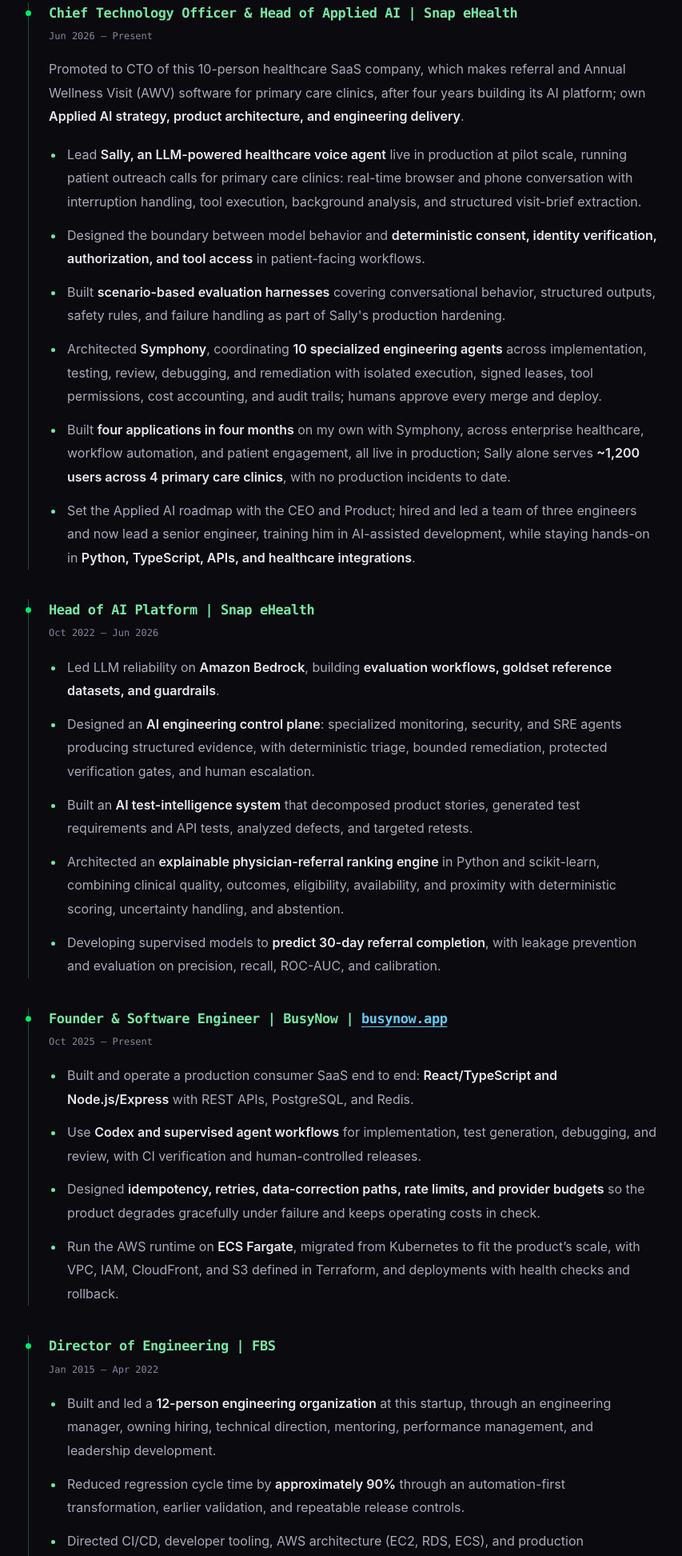
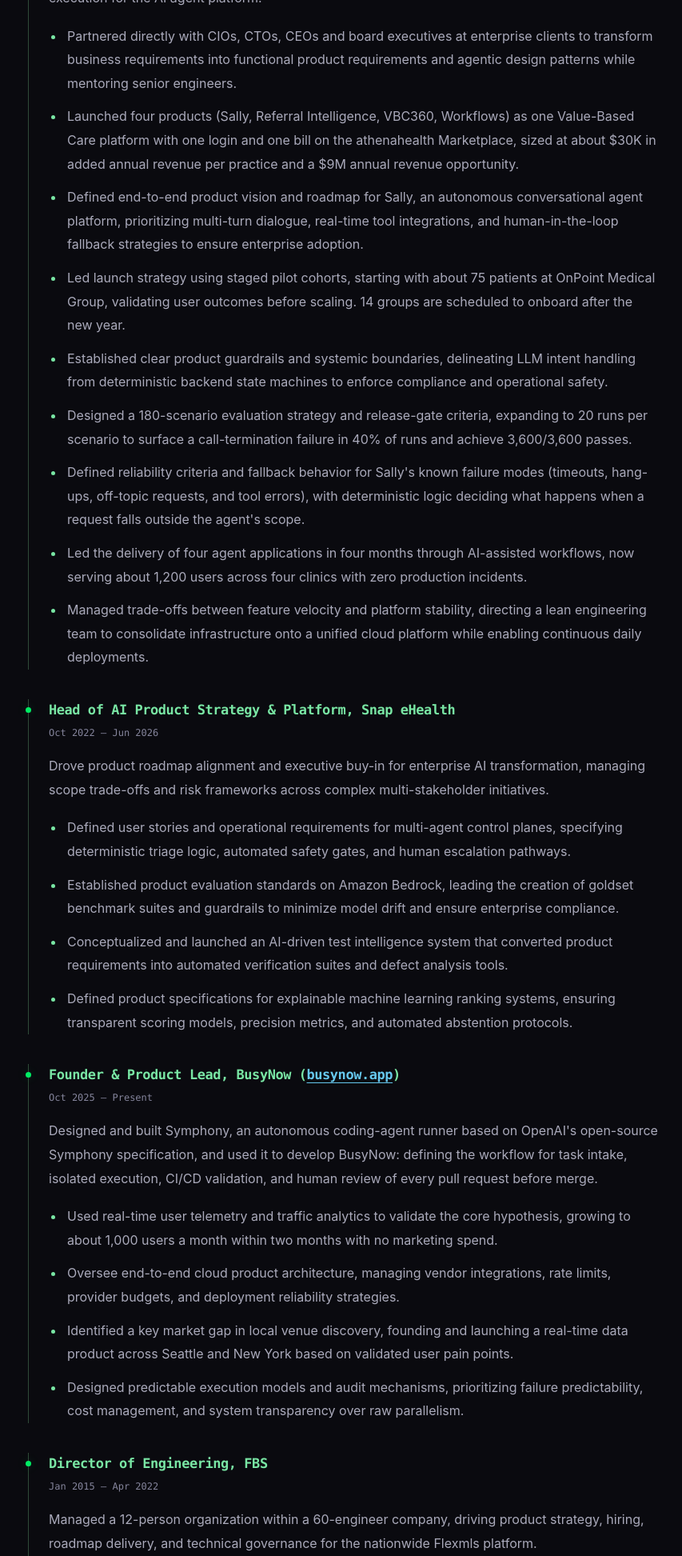
Before and after one commit to warehousegang/thomashowarddev, a plain HTML site: page resume/index.html in a window 1280 px wide. Shown: the part 855-2800 px from the top of the page at 80% size, without its empty margins (281-1134 px from the left). Drawn offline with Linux system fonts and the light colour scheme.

Commit message:
Update résumé page and PDF to the AI Product Leader, Agent Platform version
Previous version is tagged resume-before-radical-ai-2026-11-08.

Co-Authored-By: Claude Opus 5.5 <noreply@anthropic.com>
Claude-Session: https://claude.ai/code/session_01BMyJ4MMss7Y4wcV87pN9jr

```diff
--- a/resume/index.html
+++ b/resume/index.html
@@ -3,7 +3,7 @@
 <head>
   <meta charset="utf-8">
   <meta name="viewport" content="width=device-width, initial-scale=1">
-  <meta name="description" content="Read Thomas Howard’s résumé: applied AI leadership, healthcare voice AI, agentic systems, AI evaluation and safety, and BusyNow founder experience. Download the PDF.">
+  <meta name="description" content="Read Thomas Howard’s résumé: AI product leadership, agent platforms, healthcare voice AI, evaluation-driven release criteria, and BusyNow founder experience. Download the PDF.">
   <meta name="theme-color" content="#0a0a0f">
   <title>My Resume | Thomas Howard</title>
   <link rel="icon" href="../favicon.svg" type="image/svg+xml">
@@ -25,67 +25,75 @@
   <main id="main" class="resume-main">
     <div class="resume-toolbar">
       <p class="resume-page-label"><span aria-hidden="true">//</span>my_resume</p>
-      <a class="button button-primary" href="./Thomas_Howard_Resume.pdf?v=20261104" download="Thomas_Howard_Resume.pdf" type="application/pdf" aria-label="Download resume as PDF">Download</a>
+      <a class="button button-primary" href="./Thomas_Howard_Resume.pdf?v=20261108" download="Thomas_Howard_Resume.pdf" type="application/pdf" aria-label="Download resume as PDF">Download</a>
     </div>
     <article class="resume-document" aria-label="Thomas Howard’s résumé">
 <header class="resume-identity"><h1>Thomas Howard</h1>
-<p class="resume-role"><strong>CTO &amp; HEAD OF APPLIED AI  |  </strong><strong>AGENTIC SYSTEMS  |  HEALTHCARE VOICE AI  |  AI EVALUATION &amp; SAFETY</strong></p>
-<p class="resume-contact">New York, NY  |  929.505.6058  |  <a href="mailto:thomashoward206@gmail.com">thomashoward206@gmail.com</a></p>
-<p class="resume-contact"><a href="http://linkedin.com/in/thomashow">LinkedIn</a>  |  <a href="https://github.com/warehousegang">GitHub</a>  |  <a href="http://thomashoward.dev">thomashoward.dev</a></p>
+<p class="resume-role"><strong>AI Product Leader, Agent Platform</strong></p>
+<p class="resume-contact">New York, NY · 929.505.6058 · <a href="mailto:thomashoward206@gmail.com">thomashoward206@gmail.com</a> · <a href="https://thomashoward.dev">thomashoward.dev</a> · <a href="https://busynow.app">busynow.app</a></p>
 </header>
 <div class="resume-layout">
-<nav class="resume-nav" aria-label="Résumé sections"><p>ON THIS PAGE</p><ul><li><a href="#summary"><span aria-hidden="true">01</span>Summary</a></li><li><a href="#experience"><span aria-hidden="true">02</span>Experience</a></li><li><a href="#earlier-experience"><span aria-hidden="true">03</span>Earlier work</a></li><li><a href="#skills"><span aria-hidden="true">04</span>Skills</a></li></ul></nav>
+<nav class="resume-nav" aria-label="Résumé sections"><p>ON THIS PAGE</p><ul><li><a href="#summary"><span aria-hidden="true">01</span>Summary</a></li><li><a href="#experience"><span aria-hidden="true">02</span>Experience</a></li><li><a href="#earlier-experience"><span aria-hidden="true">03</span>Earlier work</a></li><li><a href="#skills"><span aria-hidden="true">04</span>Skills</a></li><li><a href="#education"><span aria-hidden="true">05</span>Education</a></li></ul></nav>
 <div class="resume-content">
-<section class="resume-section" id="summary" aria-labelledby="summary-title"><h2 id="summary-title"><span class="resume-section-marker" aria-hidden="true">//</span>Professional summary</h2>
-<p>Hands-on Applied AI leader who builds <strong>production LLM agents and the controls that make them safe to ship</strong>. Sole Applied AI engineer at a 10-person healthcare company, also leading its small engineering team: conceived, built, and shipped its AI product line from scratch, from <strong>Sally</strong>, a patient-facing voice agent now live in production, to <strong>Symphony</strong>, the governed system of 10 specialized engineering agents used to build its products. Previously led a <strong>12-person engineering organization</strong> for seven years. Builds with agents: sets the architecture, writes the task contracts, and reviews every change, in Python, TypeScript, and Go. Founded and built a production SaaS product end to end.</p>
+<section class="resume-section" id="summary" aria-labelledby="summary-title"><h2 id="summary-title"><span class="resume-section-marker" aria-hidden="true">//</span>Summary</h2>
+<p>Technical Product Leader &amp; Founder who takes AI products from problem to launch: sets scope and priorities with the business, builds the platform, and proves it with evaluation before it scales. Built and shipped four healthcare AI products across a platform-build operating model. Founded BusyNow and led a 12-person engineering organization. Remains hands-on with Software Development.</p>
 </section>
 <section class="resume-section" id="experience" aria-labelledby="experience-title"><h2 id="experience-title"><span class="resume-section-marker" aria-hidden="true">//</span>Experience</h2>
-<div class="resume-position"><div class="resume-job"><h3>Chief Technology Officer &amp; Head of Applied AI  |  Snap eHealth</h3><p class="resume-date">Jun 2026 – Present</p></div>
-<p>Promoted to CTO of this 10-person healthcare SaaS company, which makes referral and Annual Wellness Visit (AWV) software for primary care clinics, after four years building its AI platform; own <strong>Applied AI strategy, product architecture, and engineering delivery</strong>.</p>
+<div class="resume-position"><div class="resume-job"><h3>Chief Technology Officer &amp; Head of AI Product, Snap eHealth</h3><p class="resume-date">Jun 2026 – Present</p></div>
+<p>Promoted to CTO to own product management, strategic roadmapping, and cross-functional execution for the AI agent platform.</p>
 <ul>
-<li>Lead <strong>Sally, an LLM-powered healthcare voice agent</strong> live in production at pilot scale, running patient outreach calls for primary care clinics: real-time browser and phone conversation with interruption handling, tool execution, background analysis, and structured visit-brief extraction.</li>
-<li>Designed the boundary between model behavior and <strong>deterministic consent, identity verification, authorization, and tool access</strong> in patient-facing workflows.</li>
-<li>Built <strong>scenario-based evaluation harnesses</strong> covering conversational behavior, structured outputs, safety rules, and failure handling as part of Sally&#x27;s production hardening.</li>
-<li>Architected <strong>Symphony</strong>, coordinating <strong>10 specialized engineering agents</strong> across implementation, testing, review, debugging, and remediation with isolated execution, signed leases, tool permissions, cost accounting, and audit trails; humans approve every merge and deploy.</li>
-<li>Built <strong>four applications in four months</strong> on my own with Symphony, across enterprise healthcare, workflow automation, and patient engagement, all live in production; Sally alone serves <strong>~1,200 users across 4 primary care clinics</strong>, with no production incidents to date.</li>
-<li>Set the Applied AI roadmap with the CEO and Product; hired and led a team of three engineers and now lead a senior engineer, training him in AI-assisted development, while staying hands-on in <strong>Python, TypeScript, APIs, and healthcare integrations</strong>.</li>
+<li>Partnered directly with CIOs, CTOs, CEOs and board executives at enterprise clients to transform business requirements into functional product requirements and agentic design patterns while mentoring senior engineers.</li>
+<li>Launched four products (Sally, Referral Intelligence, VBC360, Workflows) as one Value-Based Care platform with one login and one bill on the athenahealth Marketplace, sized at about $30K in added annual revenue per practice and a $9M annual revenue opportunity.</li>
+<li>Defined end-to-end product vision and roadmap for Sally, an autonomous conversational agent platform, prioritizing multi-turn dialogue, real-time tool integrations, and human-in-the-loop fallback strategies to ensure enterprise adoption.</li>
+<li>Led launch strategy using staged pilot cohorts, starting with about 75 patients at OnPoint Medical Group, validating user outcomes before scaling. 14 groups are scheduled to onboard after the new year.</li>
+<li>Established clear product guardrails and systemic boundaries, delineating LLM intent handling from deterministic backend state machines to enforce compliance and operational safety.</li>
+<li>Designed a 180-scenario evaluation strategy and release-gate criteria, expanding to 20 runs per scenario to surface a call-termination failure in 40% of runs and achieve 3,600/3,600 passes.</li>
+<li>Defined reliability criteria and fallback behavior for Sally&#x27;s known failure modes (timeouts, hang-ups, off-topic requests, and tool errors), with deterministic logic deciding what happens when a request falls outside the agent&#x27;s scope.</li>
+<li>Led the delivery of four agent applications in four months through AI-assisted workflows, now serving about 1,200 users across four clinics with zero production incidents.</li>
+<li>Managed trade-offs between feature velocity and platform stability, directing a lean engineering team to consolidate infrastructure onto a unified cloud platform while enabling continuous daily deployments.</li>
 </ul>
 </div>
-<div class="resume-position"><div class="resume-job"><h3>Head of AI Platform  |  Snap eHealth</h3><p class="resume-date">Oct 2022 – Jun 2026</p></div>
+<div class="resume-position"><div class="resume-job"><h3>Head of AI Product Strategy &amp; Platform, Snap eHealth</h3><p class="resume-date">Oct 2022 – Jun 2026</p></div>
+<p>Drove product roadmap alignment and executive buy-in for enterprise AI transformation, managing scope trade-offs and risk frameworks across complex multi-stakeholder initiatives.</p>
 <ul>
-<li>Led LLM reliability on <strong>Amazon Bedrock</strong>, building <strong>evaluation workflows, goldset reference datasets, and guardrails</strong>.</li>
-<li>Designed an <strong>AI engineering control plane</strong>: specialized monitoring, security, and SRE agents producing structured evidence, with deterministic triage, bounded remediation, protected verification gates, and human escalation.</li>
-<li>Built an <strong>AI test-intelligence system</strong> that decomposed product stories, generated test requirements and API tests, analyzed defects, and targeted retests.</li>
-<li>Architected an <strong>explainable physician-referral ranking engine</strong> in Python and scikit-learn, combining clinical quality, outcomes, eligibility, availability, and proximity with deterministic scoring, uncertainty handling, and abstention.</li>
-<li>Developing supervised models to <strong>predict 30-day referral completion</strong>, with leakage prevention and evaluation on precision, recall, ROC-AUC, and calibration.</li>
+<li>Defined user stories and operational requirements for multi-agent control planes, specifying deterministic triage logic, automated safety gates, and human escalation pathways.</li>
+<li>Established product evaluation standards on Amazon Bedrock, leading the creation of goldset benchmark suites and guardrails to minimize model drift and ensure enterprise compliance.</li>
+<li>Conceptualized and launched an AI-driven test intelligence system that converted product requirements into automated verification suites and defect analysis tools.</li>
+<li>Defined product specifications for explainable machine learning ranking systems, ensuring transparent scoring models, precision metrics, and automated abstention protocols.</li>
 </ul>
 </div>
-<div class="resume-position" id="busynow"><div class="resume-job"><h3>Founder &amp; Software Engineer  |  BusyNow  |  <a href="https://busynow.app">busynow.app</a></h3><p class="resume-date">Oct 2025 – Present</p></div>
+<div class="resume-position" id="busynow"><div class="resume-job"><h3>Founder &amp; Product Lead, BusyNow (<a href="https://busynow.app">busynow.app</a>)</h3><p class="resume-date">Oct 2025 – Present</p></div>
+<p>Designed and built Symphony, an autonomous coding-agent runner based on OpenAI&#x27;s open-source Symphony specification, and used it to develop BusyNow: defining the workflow for task intake, isolated execution, CI/CD validation, and human review of every pull request before merge.</p>
 <ul>
-<li>Built and operate a production consumer SaaS end to end: <strong>React/TypeScript and Node.js/Express</strong> with REST APIs, PostgreSQL, and Redis.</li>
-<li>Use <strong>Codex and supervised agent workflows</strong> for implementation, test generation, debugging, and review, with CI verification and human-controlled releases.</li>
-<li>Designed <strong>idempotency, retries, data-correction paths, rate limits, and provider budgets</strong> so the product degrades gracefully under failure and keeps operating costs in check.</li>
-<li>Run the AWS runtime on <strong>ECS Fargate</strong>, migrated from Kubernetes to fit the product’s scale, with VPC, IAM, CloudFront, and S3 defined in Terraform, and deployments with health checks and rollback.</li>
+<li>Used real-time user telemetry and traffic analytics to validate the core hypothesis, growing to about 1,000 users a month within two months with no marketing spend.</li>
+<li>Oversee end-to-end cloud product architecture, managing vendor integrations, rate limits, provider budgets, and deployment reliability strategies.</li>
+<li>Identified a key market gap in local venue discovery, founding and launching a real-time data product across Seattle and New York based on validated user pain points.</li>
+<li>Designed predictable execution models and audit mechanisms, prioritizing failure predictability, cost management, and system transparency over raw parallelism.</li>
 </ul>
 </div>
-<div class="resume-position"><div class="resume-job"><h3>Director of Engineering  |  FBS</h3><p class="resume-date">Jan 2015 – Apr 2022</p></div>
+<div class="resume-position"><div class="resume-job"><h3>Director of Engineering, FBS</h3><p class="resume-date">Jan 2015 – Apr 2022</p></div>
+<p>Managed a 12-person organization within a 60-engineer company, driving product strategy, hiring, roadmap delivery, and technical governance for the nationwide Flexmls platform.</p>
 <ul>
-<li>Built and led a <strong>12-person engineering organization</strong> at this startup, through an engineering manager, owning hiring, technical direction, mentoring, performance management, and leadership development.</li>
-<li>Reduced regression cycle time by <strong>approximately 90%</strong> through an automation-first transformation, earlier validation, and repeatable release controls.</li>
-<li>Directed CI/CD, developer tooling, AWS architecture (EC2, RDS, ECS), and production observability across multiple product lines with product and engineering leadership.</li>
+<li>Led a multi-year platform migration strategy from legacy PHP to modern Ruby on Rails and JavaScript architectures while maintaining continuous service availability for the customer base.</li>
+<li>Reduced regression release cycle times by 90% by championing an automation-first culture, standardized quality controls, and early validation processes.</li>
+<li>Managed developer tooling, CI/CD pipelines, and cloud observability platforms as internal products to accelerate developer productivity across the wider engineering organization.</li>
 </ul>
 </div>
 </section>
 <section class="resume-section" id="earlier-experience" aria-labelledby="earlier-experience-title"><h2 id="earlier-experience-title"><span class="resume-section-marker" aria-hidden="true">//</span>Earlier experience</h2>
-<div class="resume-earlier-role"><p>Software Engineer  |  <strong>Google (Contract)</strong></p><p class="resume-date">Jun 2012 – Dec 2014</p></div>
-<div class="resume-earlier-role"><p>Software Engineer  |  <strong>Community Health Plan of Washington</strong></p><p class="resume-date">Aug 2011 – Jun 2012</p></div>
-<div class="resume-earlier-role"><p>Software Engineer  |  <strong>Xperience Communications</strong></p><p class="resume-date">Aug 2010 – Aug 2011</p></div>
+<div class="resume-earlier-role"><p><strong>Software Engineer</strong>, Google</p><p class="resume-date">Jun 2012 – Dec 2014</p></div>
+<div class="resume-earlier-role"><p><strong>Software Engineer</strong>, Community Health Plan of Washington</p><p class="resume-date">Aug 2011 – Jun 2012</p></div>
+<div class="resume-earlier-role"><p><strong>Software Engineer</strong>, Xperience Communications</p><p class="resume-date">Aug 2010 – Aug 2011</p></div>
 </section>
 <section class="resume-section" id="skills" aria-labelledby="skills-title"><h2 id="skills-title"><span class="resume-section-marker" aria-hidden="true">//</span>Skills</h2>
-<p class="resume-skill"><strong>AI / Agentic:</strong> <span>LLM applications, voice and conversational agents, multi-agent orchestration, tool use, context engineering, structured outputs, Amazon Bedrock, Codex</span></p>
-<p class="resume-skill"><strong>Evaluation / Safety:</strong> <span>Agent evaluations, goldsets, regression harnesses, guardrails, deterministic verification, tool authorization, execution isolation, provenance, human approval</span></p>
-<p class="resume-skill"><strong>Engineering:</strong> <span>Python, Go, TypeScript, React, Node.js/Express, REST APIs, PostgreSQL, Redis, scikit-learn, Playwright, distributed systems</span></p>
-<p class="resume-skill"><strong>Cloud / Production:</strong> <span>AWS (ECS, Bedrock, IAM, VPC, CloudFront, S3), Terraform, Docker, CI/CD, observability, reliability engineering</span></p>
+<p class="resume-skill"><strong>Product Leadership:</strong> <span>technical product strategy, zero-to-one product roadmap execution, agent task decomposition, scope reduction, eval-driven release criteria, executive &amp; technical stakeholder management</span></p>
+<p class="resume-skill"><strong>AI &amp; Agent Platforms:</strong> <span>conversational &amp; voice agent product management, multi-agent orchestration, tool integration, context engineering, structured outputs, Amazon Bedrock, Codex</span></p>
+<p class="resume-skill"><strong>Eval &amp; Governance:</strong> <span>agent evaluations, goldset benchmark creation, regression harnesses, safety guardrails, deterministic verification, human-in-the-loop approval workflows</span></p>
+<p class="resume-skill"><strong>Technical Architecture:</strong> <span>Python, Go, TypeScript, React, Node.js/Express, REST APIs, PostgreSQL, Redis, scikit-learn, system design, enterprise integrations</span></p>
+<p class="resume-skill"><strong>Cloud &amp; Operations:</strong> <span>AWS (ECS, Bedrock, IAM, VPC), Terraform, Docker, CI/CD pipelines, product telemetry &amp; observability, release management</span></p>
+</section>
+<section class="resume-section" id="education" aria-labelledby="education-title"><h2 id="education-title"><span class="resume-section-marker" aria-hidden="true">//</span>Education</h2>
+<p><strong>Harvard University</strong>, Harvard Extension School | Special Student, on-campus courses in Harvard College | GPA 3.9</p>
 </section>
 </div>
 </div>
```
Also changed, not shown: 1 other file.
